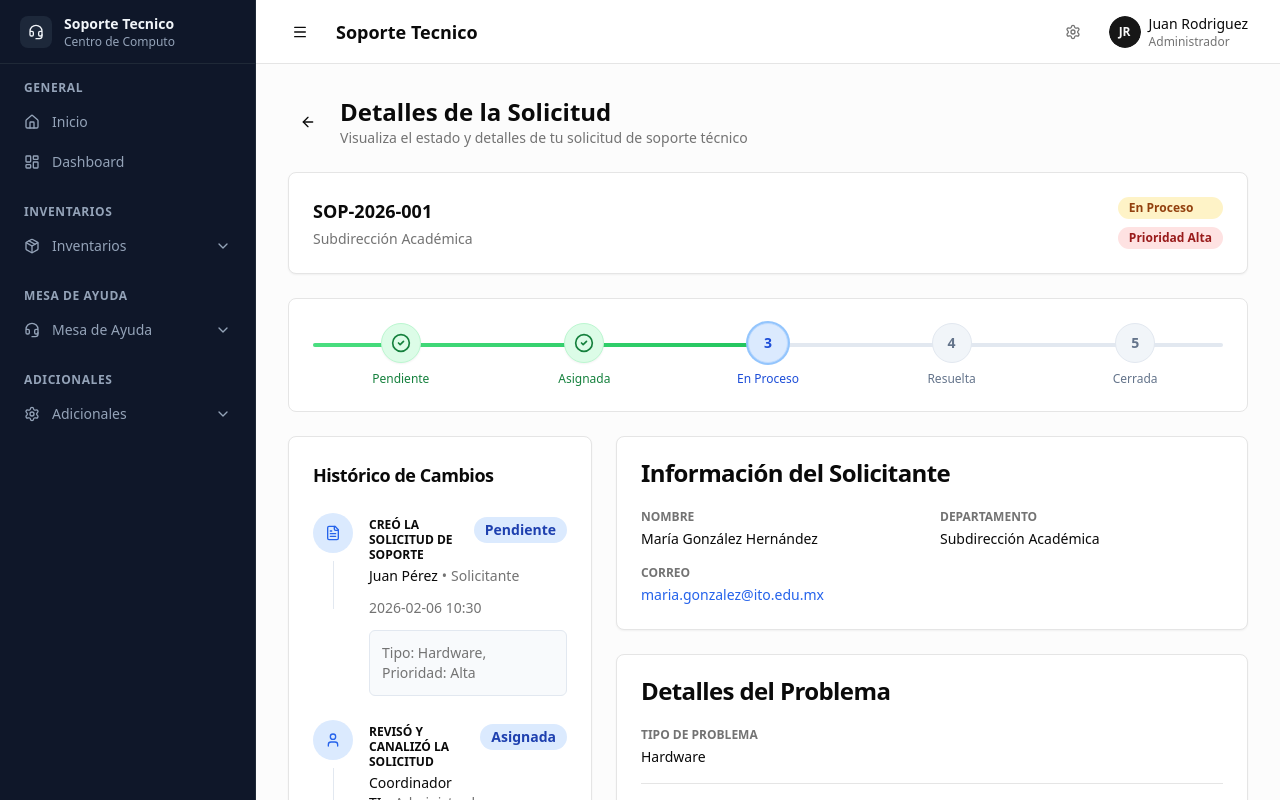
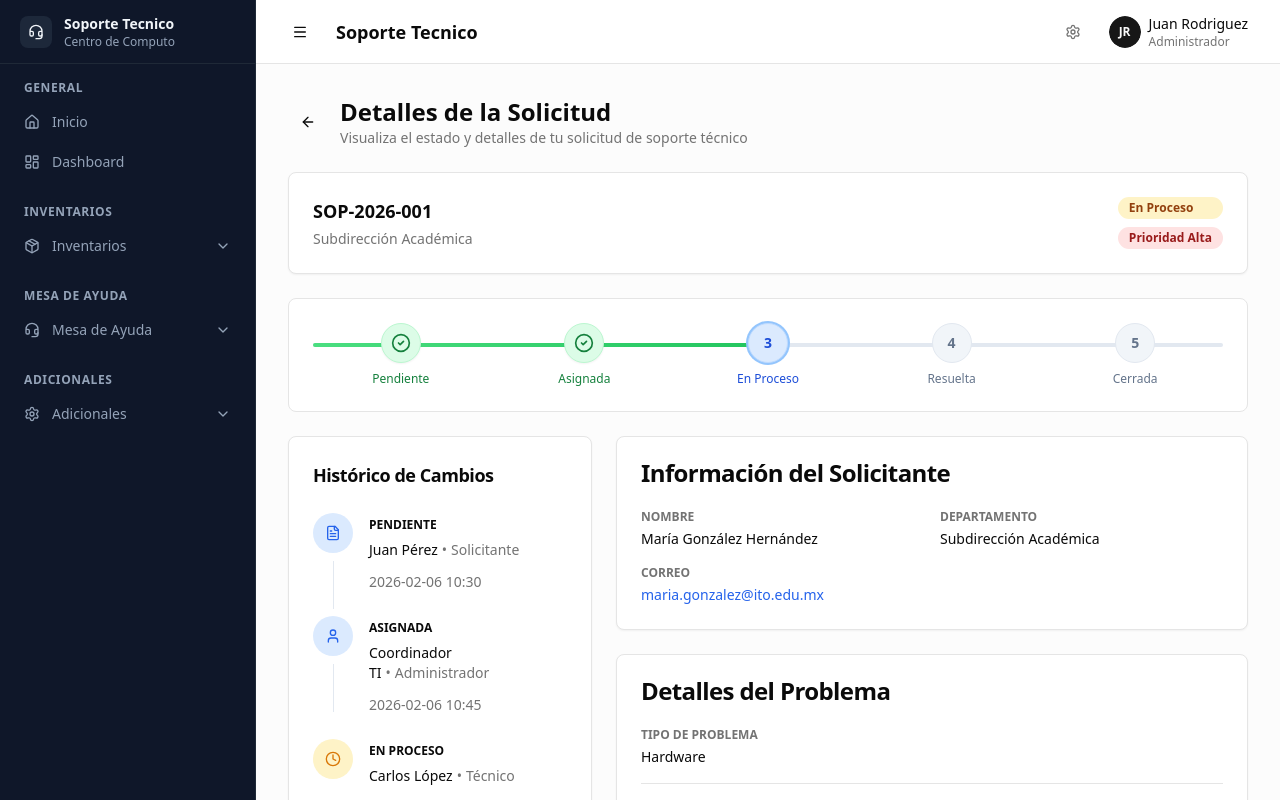
Before and after one commit to AlexDro360/v0-support-ticket-dashboard, a Next.js app: page /solicitudes/1 in a window 1280 px wide. Shown: the top 800 px of the page. Built offline with nearby package versions, Linux system fonts and the light colour scheme.

Commit message:
feat: streamline event display with simplified titles
Remove detail boxes, use state as title, eliminate status badge

Co-authored-by: Alexis Ramirez <124798928+AlexDro360@users.noreply.github.com>

```diff
--- a/app/solicitudes/[id]/page.tsx
+++ b/app/solicitudes/[id]/page.tsx
@@ -206,14 +206,9 @@ const TicketDetailPage = ({ params }: { params: { id: string } }) => {
 
                         {/* Content */}
                         <div className="flex-1 pt-0.5 sm:pt-1 min-w-0">
-                          <div className="flex flex-col sm:flex-row sm:items-start sm:justify-between gap-1.5 sm:gap-4 mb-1">
-                            <h3 className="text-xs font-semibold text-foreground uppercase leading-tight break-words">
-                              {evento.accion}
-                            </h3>
-                            <Badge className={`${getStateBadgeColor()} flex-shrink-0 text-xs sm:text-sm whitespace-nowrap`}>
-                              {evento.estado}
-                            </Badge>
-                          </div>
+                          <h3 className="text-xs font-semibold text-foreground uppercase leading-tight break-words mb-2">
+                            {evento.estado}
+                          </h3>
 
                           <p className="text-xs sm:text-sm text-muted-foreground mb-2 sm:mb-3 break-words">
                             <span className="font-medium text-foreground">{evento.quien}</span>
@@ -221,15 +216,9 @@ const TicketDetailPage = ({ params }: { params: { id: string } }) => {
                             <span>{evento.rol}</span>
                           </p>
 
-                          <p className="text-xs sm:text-sm text-muted-foreground mb-2 break-words">
+                          <p className="text-xs sm:text-sm text-muted-foreground break-words">
                             {evento.fecha}
                           </p>
-
-                          <div className="bg-slate-50 rounded-md p-2 sm:p-3 border border-slate-200 mt-2 sm:mt-3">
-                            <p className="text-xs sm:text-sm text-muted-foreground break-words">
-                              {evento.detalles}
-                            </p>
-                          </div>
                         </div>
                       </div>
                     )
```
